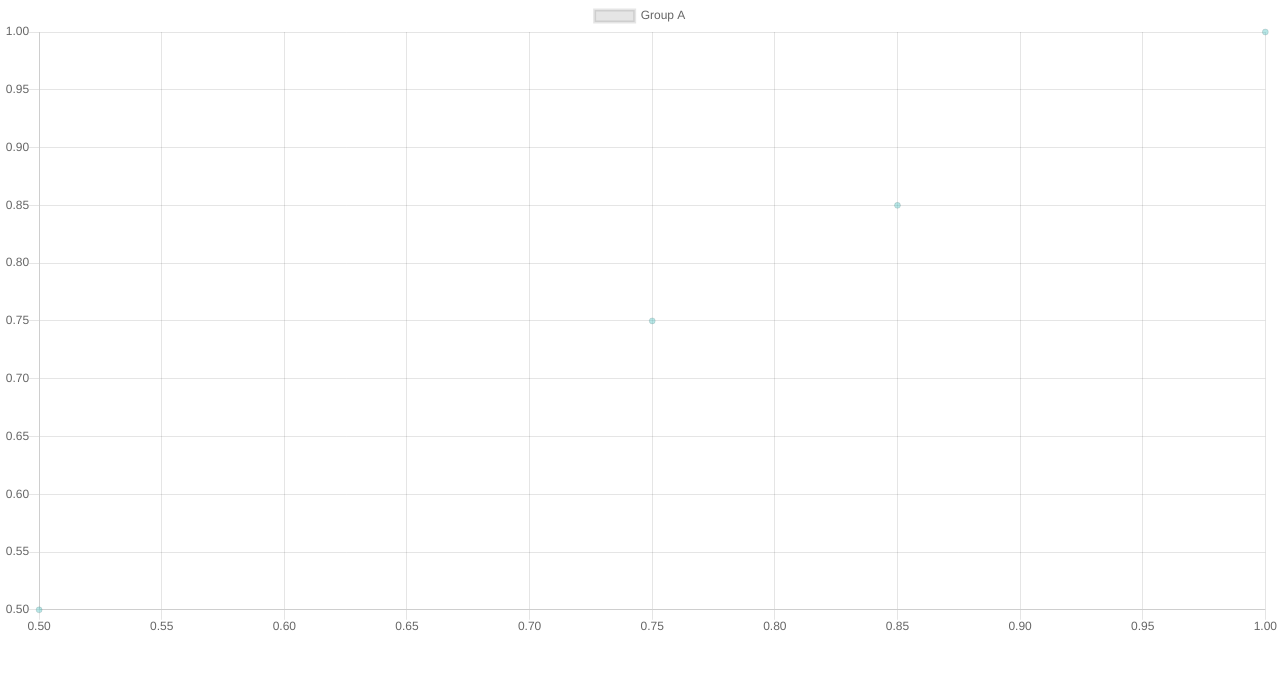
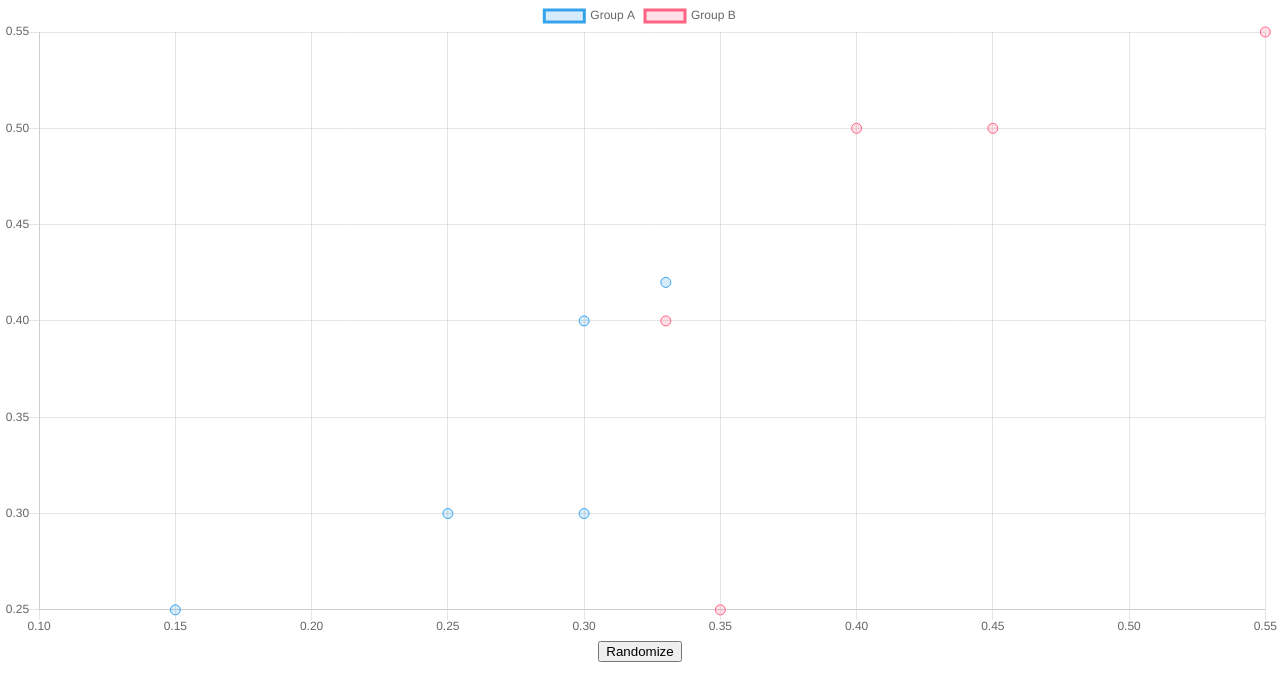
Before and after one commit to liriz002/k-means-react, a React (Create React App) app: page / in a window 1280 px wide. Shown: the top 700 px of the page. Built offline with nearby package versions, Linux system fonts and the light colour scheme.

Commit message:
Added options and randomization

```diff
--- a/src/components/Chart/Chart.js
+++ b/src/components/Chart/Chart.js
@@ -1,42 +1,82 @@
 import React, {Component} from 'react';
-import {Bar, Line, Pie, Scatter} from 'react-chartjs-2';
+import {Scatter} from 'react-chartjs-2';
 
 class Chart extends Component {
+
     // TODO: move to Redux
     constructor(props) {
         super(props);
+
         this.state = {
             datasets: [
-              {
-                label: 'Group A',
-                fill: false,
-                backgroundColor: 'rgba(75,192,192,0.4)',
-                data: [
-                  { x: 1, y: 1},
-                  { x: 0.5, y: 0.5 },
-                  { x: 0.75, y: 0.75 },
-                  { x: 0.85, y: 0.85 }
-                ]
-              }
-            ]
-
-
+                {
+                  label: 'Group A',
+                  borderColor: 'rgb(54, 162, 235)',
+                  backgroundColor: 'rgba(54, 162, 235, 0.2)',
+                  pointRadius: 5,
+                  data: [
+                    { x: 0.30, y: 0.40},
+                    { x: 0.25, y: 0.30 },
+                    { x: 0.15, y: 0.25 },
+                    { x: 0.30, y: 0.30 },
+                    { x: 0.33, y: 0.42 }
+                  ],
+                },
+                {
+                    label: 'Group B',
+                    borderColor: 'rgb(255, 99, 132)',
+                    backgroundColor: 'rgba(255, 99, 132, 0.2)',
+                    pointRadius: 5,
+                    data: [
+                        { x: 0.45, y: 0.50},
+                        { x: 0.55, y: 0.55 },
+                        { x: 0.35, y: 0.25 },
+                        { x: 0.40, y: 0.50 },
+                        { x: 0.33, y: 0.40 },
+                    ]
+                  },
+              ]
           };
-
     }
 
+    generateData = () => {
+        // We generate random points for group A and for group B
+        let groupA = { ...this.state.datasets[0] };
+        let groupB = { ...this.state.datasets[1] };
+
+        let groupAPoints = [];
+        let groupBPoints = [];
+
+        for ( let i=0; i<50; i++) {
+            groupAPoints.push({ x: Math.abs( Math.random() - 0.5 ).toFixed( 2 ), y: Math.abs( Math.random() - 0.5 ).toFixed(2)});
+            groupBPoints.push({ x: Math.abs( Math.random() + 0.5 ).toFixed( 2 ), y: Math.abs( Math.random() + 0.5 ).toFixed( 2 ) });
+        }
+
+        groupA.data = groupAPoints;
+        groupB.data = groupBPoints;
+
+        const newState = { datasets: [groupA, groupB] };
+
+        this.setState({ ...newState });
+    }
 
     render() {
-        const data = {
-
+        const options = {
+            animation: {
+                easing: 'easeInOutCubic'
+            }
           };
 
         return (
+            <div>
                 <div className="Chart">
                     <Scatter
                         data={this.state}
+                        options={options}
                     />
                 </div>
+                <button onClick={this.generateData}>Randomize</button>
+            </div>
         );
     }
 }
```
